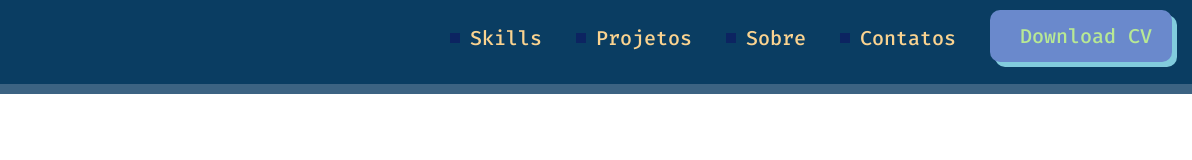
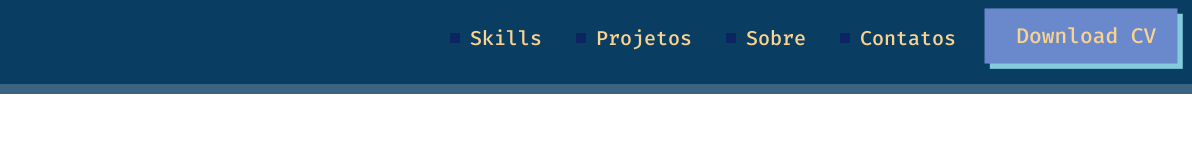
Before and after one commit to JazFranz/JazFranz.git.io, a plain HTML site: page index.html in a window 1280 px wide. In both pictures the pointer is over the link "Download CV". Shown: the full height of the page, 88-1280 px from the left. Drawn offline with Linux system fonts and the light colour scheme.

Commit message:
Update style.css
Uso de transform e transition no botão download.

```diff
--- a/css/style.css
+++ b/css/style.css
@@ -35,12 +35,10 @@ a::before{
     padding: 16px 20px;
     box-shadow: 5px 5px 0 #82ccdd;
     margin-right: 0;
+    transition: transform 100ms linear;
 }
 
 #button:hover{
-    content:"";
+    transform: scale(1.06);
     background-color: #6a89cc;
-    border-radius: 10px;
-    color: #b8e994;
-
 }
```
